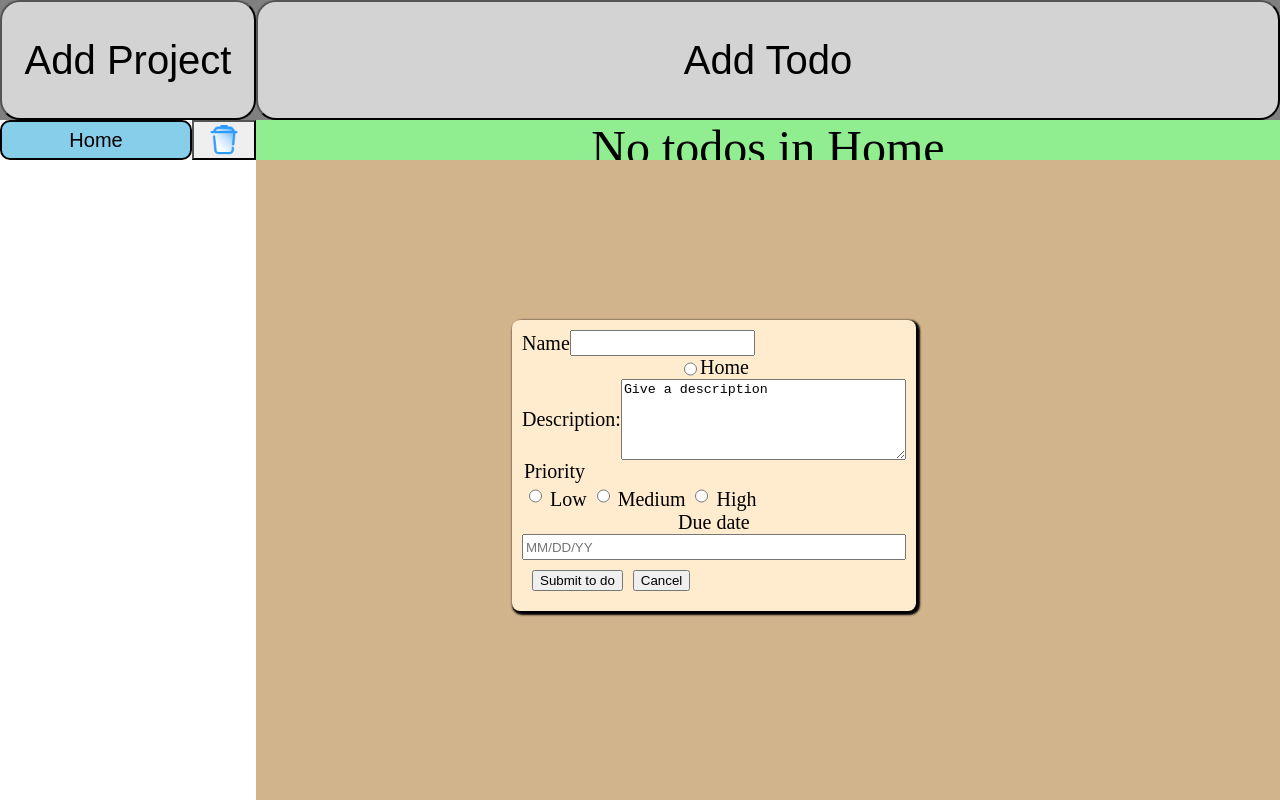
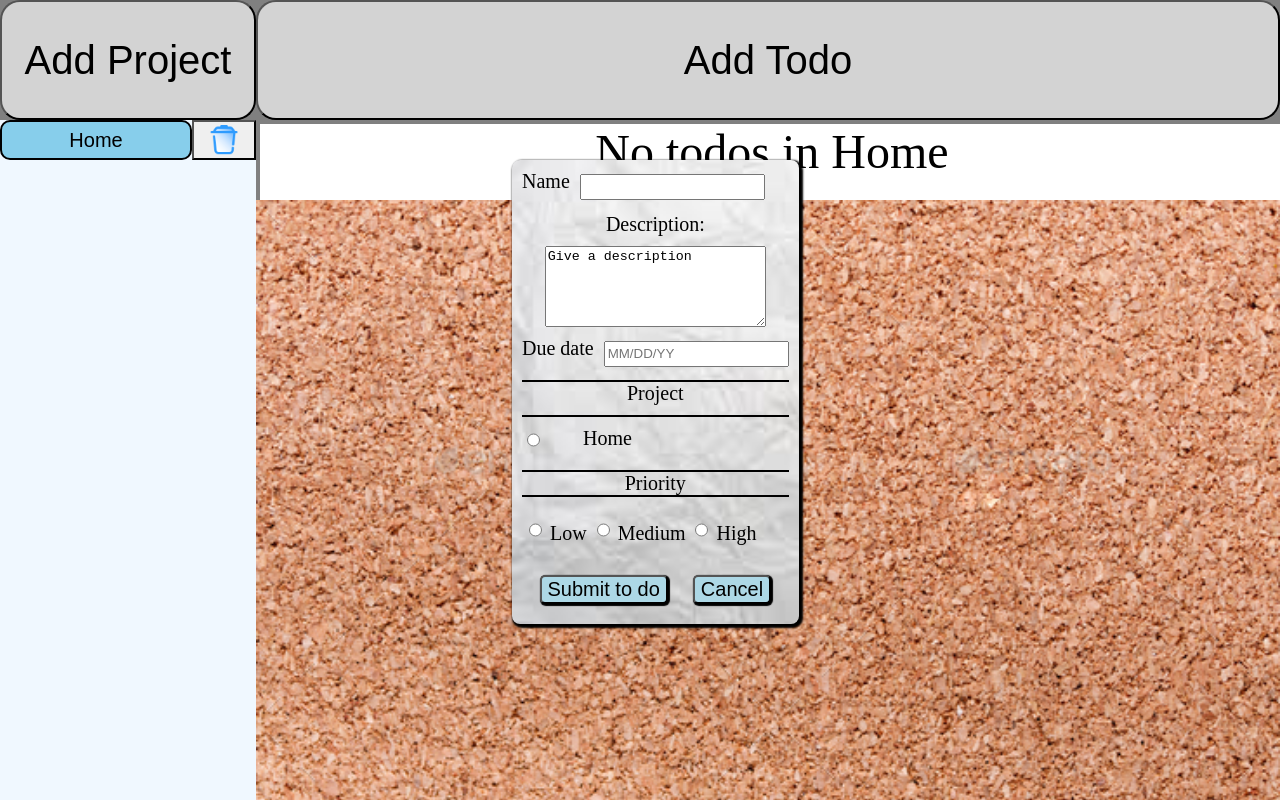
Before and after one commit to leadgfl13/todo, a website built with webpack: page dist/index.html in a window 1280 px wide. Both pictures are taken after a click on the button "Add Todo". Built offline with nearby package versions, Linux system fonts and the light colour scheme.

Commit message:
Update styles and formats

```diff
--- a/src/form.js
+++ b/src/form.js
@@ -20,11 +20,11 @@ export function makecheckbox(){
             id: 'labeltesting',
         })
         let inputfield = document.createElement('div')
-        inputfield.setAttribute('class', 'inputfield')
+        inputfield.setAttribute('class', 'checkfield')
         let test = document.createElement('input')
         Object.assign(test, {
             type: 'radio',
-            id: projects[i],
+            id: projects[i].name,
             name: "project",
             value: projects[i].name
         })
--- a/src/project.js
+++ b/src/project.js
@@ -126,13 +126,11 @@ function makeChanges(atodo){
     let aform = document.createElement('div')
     aform.setAttribute('id','editform')
  let nameinput = document.createElement('input')
- let namelabel = document.createElement('label')
     nameinput.setAttribute('placeholder', 'changename')
-    namelabel.setAttribute('for','changename')
-    namelabel.innerHTML = "New name"
     let editdescript = document.createElement('input')
     editdescript.setAttribute('placeholder', 'Change description')
     let saveedit = document.createElement('button')
+    saveedit.setAttribute('id', 'saveedit')
     saveedit.innerHTML = 'Save changes'
     let editdate = document.createElement('input')
     editdate.setAttribute('placeholder', 'MM/DD/YY')
@@ -165,7 +163,7 @@ function makeChanges(atodo){
     }
     )
     formbox.append(aform)
-    aform.append(namelabel,nameinput, editdescript,editdate, saveedit)
+    aform.append(nameinput, editdescript,editdate, saveedit)
     document.body.append(aform)
 
 
--- a/src/style.css
+++ b/src/style.css
@@ -3,38 +3,65 @@ body{
     margin:0px;
 }
 
-#checkboxfield{
-    display:flex;
-    flex-direction:column;
-    margin-bottom:40px;
-
-
-}
 
 .inputfield{
     display:flex;
     flex-direction:row;
     justify-content: space-between;
 
+}
 
+#checkboxfield{
+    gap:20px;
+}
+.checkfield{
+    display:flex;
+    gap:40px;
+    flex-direction:row;
+}
+#checkers{
+    text-align:center;
+    border-bottom:2px black solid;
+    border-top:2px black solid;
+
+}
+label{
+    padding-bottom:10px;
+}
+
+#legendlabel{
+    text-align:center;
+    margin-bottom:10px;
+border-bottom:2px black solid;
+border-top:2px black solid;
 
 }
 
 
+
+legend{
+    margin-bottom:10px;
+}
 #inputcontainer{
+    gap:10px;
     display:flex;
     flex-direction:row;
- align-items:Center;
+    align-items:Center;
 }
-#radiobox{
+#descriptioncontainer{
+    display:Flex;
+    justify-content:center;
+    flex-direction:column;
+align-items:center;}
 
-}
+
 
 #pagelayout{
+
     height:100vh;
     width:100%;
     display:grid;
-    grid-template-rows:15% 5% 80%;
+    grid-template-rows:15% 10% 75%;
     grid-template-columns:20% 80%;
 
 }
@@ -57,6 +84,9 @@ body{
 #bottomright{
     grid-area:3/2/3/4;
     display:grid;
+    background-image:url('../images/corkboard.jpeg');
+    background-repeat: no-repeat;
+    background-size:cover;
     grid-template-rows: repeat(auto-fill, 210px);
     grid-template-columns: repeat(auto-fill, 210px);
     flex-direction:row;
@@ -66,8 +96,8 @@ body{
 
 #bottomleft{
     grid-area:2/1/4/2;
-    background-color:white;
     display:flex;
+    background-color: aliceblue;
     flex-direction:column;
     gap:10px;
 }
@@ -75,6 +105,10 @@ label{
     text-align: center;;
 }
 #todocard{
+
+    background-image:url('../images/stickynote3.png');
+    background-repeat: no-repeat;
+    background-size:cover;
     padding:10px;
     font-size:22px;
     position:relative;
@@ -89,7 +123,7 @@ label{
     grid-template-rows:1fr 1fr 1fr 1fr;
     grid-template-columns:1fr;
     height:auto;
-    width:200px;
+    width:auto;
     background-color:whitesmoke;
     box-shadow: 2px 2px 2px 2px;
 }
@@ -108,6 +142,10 @@ label{
 }
 
 #forms{
+    background-image:url('../images/crumpled.jpeg');
+    background-repeat: no-repeat;
+    background-size:cover;
+    gap:10px;
     border-radius:8px;
     padding:10px;
     box-shadow:2px 2px 2px 2px;
@@ -118,7 +156,7 @@ label{
     width:auto;
     background-color:blanchedalmond;
     position:absolute;
-    top:40%;
+    top:20%;
     left:40%;
 }
 #forms > button{
@@ -135,13 +173,7 @@ label{
 }
 
 
-#checkboxfield{
-    display:flex;
-    flex-wrap:wrap;
-    margin:auto;
-    gap:8px;
 
-}
 #desdiv{
     display:none;
 }
@@ -149,13 +181,14 @@ label{
 
 #removetodo{
     background-image:url('../images/delete.png');
+    background-repeat: no-repeat;
+    background-size:cover;
     height:30px;
     width:30px;
     position:absolute;
     top:5px;
     right:5px;
-    background-repeat: no-repeat;
-    background-size:cover;
+
 }
 
 #edit{
@@ -179,14 +212,20 @@ label{
 }
 
 #editform{
+    margin:20px;
+    padding-top:20px;
+
+    background-image:url('../images/crumpled.jpeg');
+    background-repeat: no-repeat;
+    background-size:cover;
     gap:5px;
     position:absolute;
     top:40%;
     left:40%;
     font-size:16px;
     gap:10px;
-    height:300px;
-    width:300px;
+    height:auto;
+    width:auto;
     box-shadow: 2px 2px 2px 2px;
     border-radius:8px;
     border:solid light beige 4px;
@@ -247,9 +286,27 @@ align-items:center;
 #heading{
     grid-area:2/2/3/3;
     width:100%;
+    height:150px;
     margin-right:0px;
+    border:4px gray solid;
     text-align: center;
-   background-color:lightgreen;
+   background-color:white;
     font-size:48px;
 
 }
+#buttoncontainer{
+    display:flex;
+    flex-direction:row;
+    align-items:center;
+    justify-content:space-around;
+    gap: 10px;
+}
+
+#subtodo, #canceltodo, #saveedit{
+    border-radius:5px;
+    font-size:20px;
+    box-shadow:1px 1px 1px 1px;
+    border:1px dark blue solid;
+    background-color:lightblue;
+
+}
```
Also changed, not shown: dist/0fe45f75610d2b239f07.jpeg (added), dist/2721746f1f2ce83c333b.png (added), dist/30283ac793d56581bcc4.jpeg (added), dist/64d25bbd2c75baaa0786.jpeg (added), dist/6a16c72526d3d212632c.jpeg (added), dist/bundle.js, dist/e8af950cc70de5636cb7.jpeg (added), dist/index.html, images/corkboard.jpeg (added), images/crumpled.jpeg (added), images/stickynote.jpeg (added), images/stickynote2.jpeg (added), images/stickynote3.png (added), images/stickynote4.jpeg (added).
